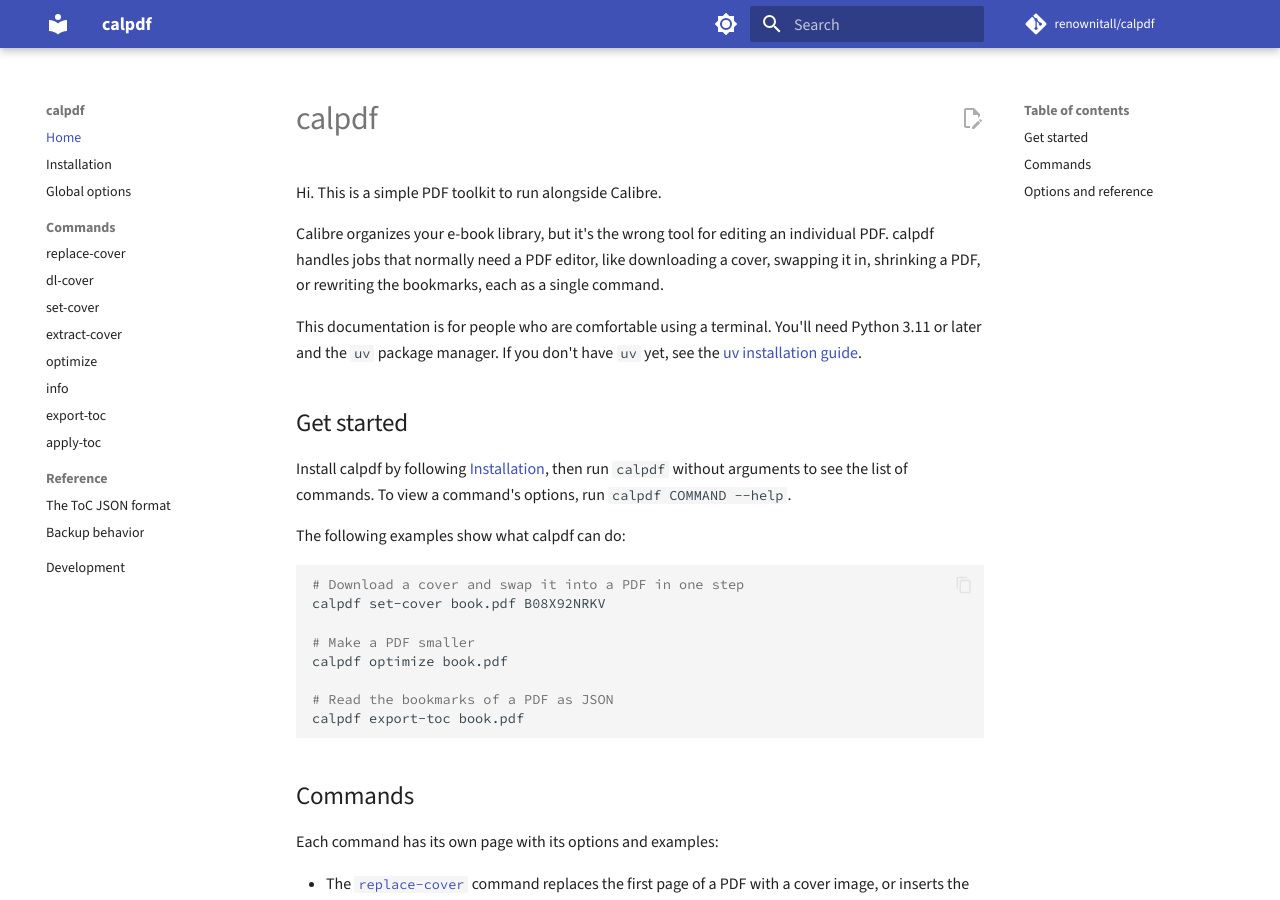
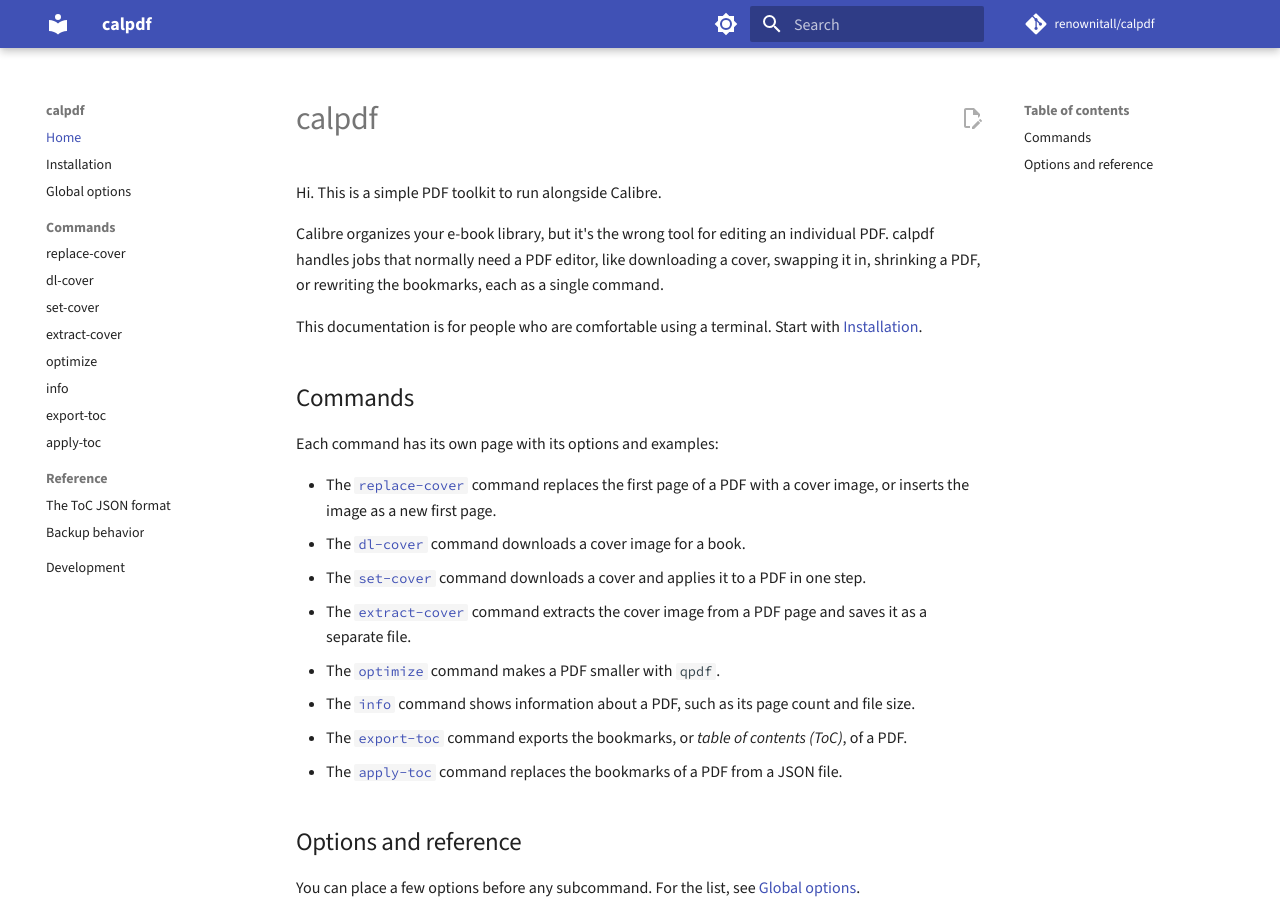
Before and after one commit to renownitall/calpdf, an MkDocs documentation site: the page built from docs/index.md, in a window 1280 px wide and 900 px high. Built offline with MkDocs 1.6.1 and Material for MkDocs 9.7.7, drawn with Linux system fonts in a browser that asks for light colours; comment, search, counter and statistics services are not loaded.

````diff
--- a/docs/index.md
+++ b/docs/index.md
@@ -4,24 +4,7 @@ Hi. This is a simple PDF toolkit to run alongside Calibre.
 
 Calibre organizes your e-book library, but it's the wrong tool for editing an individual PDF. calpdf handles jobs that normally need a PDF editor, like downloading a cover, swapping it in, shrinking a PDF, or rewriting the bookmarks, each as a single command.
 
-This documentation is for people who are comfortable using a terminal. You'll need Python 3.11 or later and the `uv` package manager. If you don't have `uv` yet, see the [uv installation guide](https://docs.astral.sh/uv/).
-
-## Get started
-
-Install calpdf by following [Installation](installation.md), then run `calpdf` without arguments to see the list of commands. To view a command's options, run `calpdf COMMAND --help`.
-
-The following examples show what calpdf can do:
-
-```bash
-# Download a cover and swap it into a PDF in one step
-calpdf set-cover book.pdf B08X92NRKV
-
-# Make a PDF smaller
-calpdf optimize book.pdf
-
-# Read the bookmarks of a PDF as JSON
-calpdf export-toc book.pdf
-```
+This documentation is for people who are comfortable using a terminal. Start with [Installation](installation.md).
 
 ## Commands
 
````
Also changed, not shown: README.md (+3 -9 lines), docs/commands/optimize.md (+1 -1 lines), docs/installation.md (+2 -0 lines), docs/reference/backup-behavior.md (+0 -2 lines).
